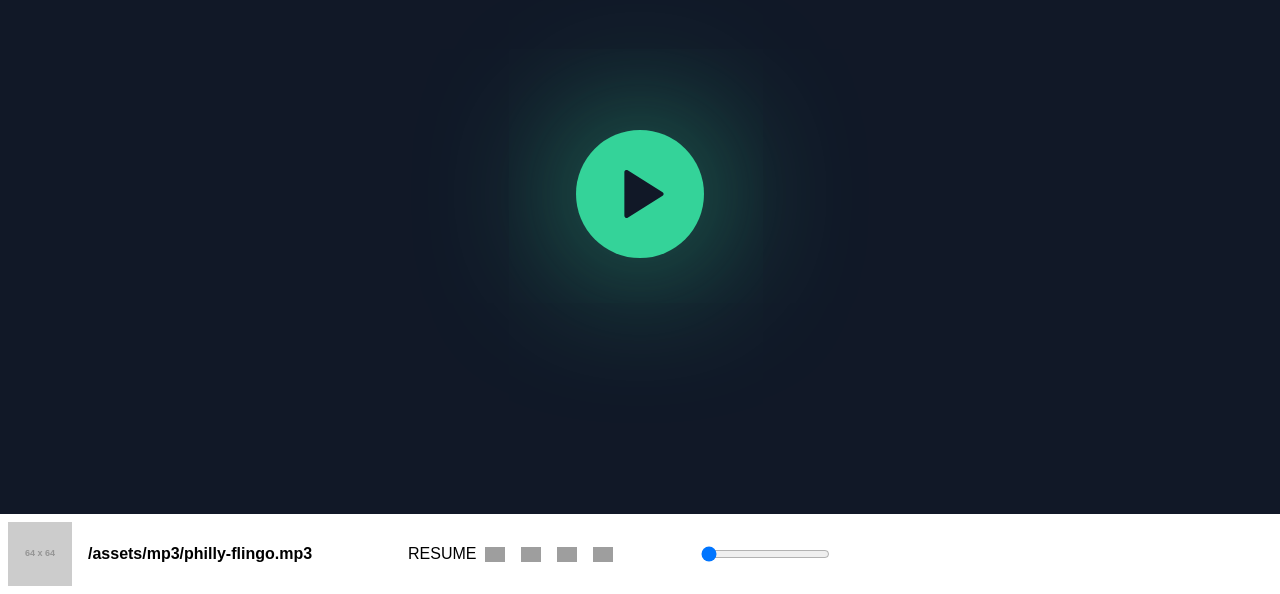
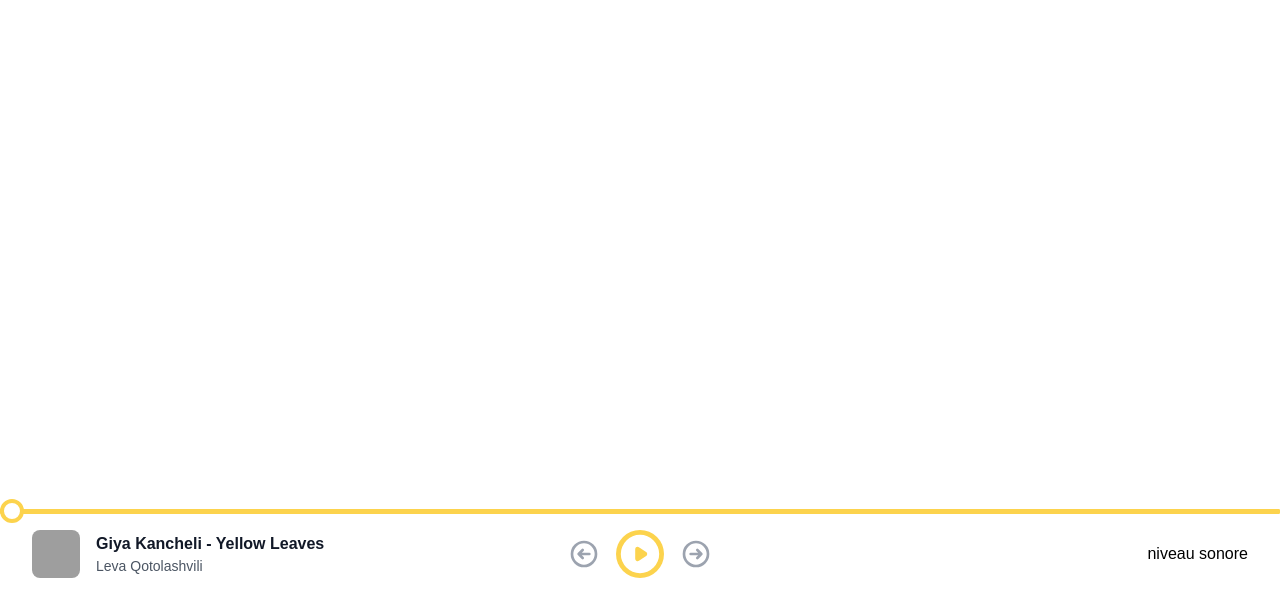
Before and after one commit to Drakx116/ecv-sound-hackathon, a React (Create React App) app: page / in a window 1280 px wide. Shown: the part 206-800 px from the top of the page. Built offline with nearby package versions, Linux system fonts and the light colour scheme; grey boxes are pictures that could not be loaded.

Commit message:
feat(audio player): integrate component

```diff
--- a/package.json
+++ b/package.json
@@ -4,6 +4,7 @@
   "private": true,
   "dependencies": {
     "@craco/craco": "^6.3.0",
+    "@heroicons/react": "^1.0.4",
     "@testing-library/jest-dom": "^5.11.4",
     "@testing-library/react": "^11.1.0",
     "@testing-library/user-event": "^12.1.10",
--- a/src/assets/css/tailwind.css
+++ b/src/assets/css/tailwind.css
@@ -5,3 +5,86 @@
 body {
   font-family: "Be Vietnam Pro", sans-serif;
 }
+
+input[type=range] {
+  -webkit-appearance: none;
+  /* margin: 18px 0; */
+  /* width: auto; */
+}
+input[type=range]:focus {
+  outline: none;
+}
+input[type=range]::-webkit-slider-runnable-track {
+  /* width: auto; */
+  height: 5px;
+  cursor: pointer;
+  background: #FCD34D;
+  border-radius: 1.3px;
+  margin-top: 7px;
+  /* border: 0.2px solid #010101; */
+}
+input[type=range]::-webkit-slider-thumb {
+  /* border: 1px solid #000000; */
+  height: 24px;
+  width: 24px;
+  border: 4px solid #FCD34D;
+  transform: translateY(-6px);
+  border-radius: 999px;
+  background: #ffffff;
+  cursor: pointer;
+  -webkit-appearance: none;
+  transform: translateY(-10px);
+}
+input[type=range]:focus::-webkit-slider-runnable-track {
+  background: #FCD34D;
+}
+input[type=range]::-moz-range-track {
+  /* width: auto; */
+  height: 5px;
+  cursor: pointer;
+  background: #FCD34D;
+  border-radius: 1.3px;
+  /* border: 0.2px solid #010101; */
+}
+input[type=range]::-moz-range-thumb {
+  /* border: 1px solid #000000; */
+  height: 16px;
+  width: 16px;
+  border-radius: 999px;
+  background: #ffffff;
+  cursor: pointer;
+  border: 4px solid #FCD34D;
+}
+input[type=range]::-ms-track {
+  /* width: auto; */
+  height: 5px;
+  cursor: pointer;
+  background: transparent;
+  border-color: transparent;
+  border-width: 16px 0;
+  color: transparent;
+}
+input[type=range]::-ms-fill-lower {
+  background: #FCD34D;
+  /* border: 0.2px solid #010101; */
+  border-radius: 2.6px;
+}
+input[type=range]::-ms-fill-upper {
+  background: #FCD34D;
+  /* border: 0.2px solid #010101; */
+  border-radius: 2.6px;
+}
+input[type=range]::-ms-thumb {
+  border: 4px solid #FCD34D;
+  height: 16px;
+  width: 16px;
+  border-radius: 999px;
+  background: #ffffff;
+  cursor: pointer;
+}
+input[type=range]:focus::-ms-fill-lower {
+  background: #FCD34D;
+}
+input[type=range]:focus::-ms-fill-upper {
+  background: #FCD34D;
+}
--- a/src/components/ActionBar/ActionBar.module.css
+++ b/src/components/ActionBar/ActionBar.module.css
@@ -1,3 +1,7 @@
+body {
+    background: #000;
+}
+
 svg path {
     stroke-width: 1px;
 }
--- a/src/components/ActionBar/ActionBar.tsx
+++ b/src/components/ActionBar/ActionBar.tsx
@@ -1,141 +1,164 @@
-import { useEffect, useState } from "react";
+import { useEffect, useRef, useState } from "react";
 
-import styles from './ActionBar.module.css';
-import play from '../../assets/png/play.png';
-import pause from '../../assets/png/pause.png';
-import shuffle from '../../assets/png/shuffle.png';
-import previous from '../../assets/png/back.png';
-import next from '../../assets/png/next.png';
-import {log} from "util";
+function AudioPlayer() {
+  return (
+    <div className="fixed bottom-0 left-0 right-0 z-70 bg-white px-8 py-4 w-full"></div>
+  );
+}
 
 function ActionBar() {
-    const [ playing, setPlaying ] = useState(false);
-    const [ music, setMusic ] = useState('');
-    const [ audio, setAudio ] = useState(new Audio());
-    const [ audioContext, setAudioContext ] = useState(new AudioContext());
-    const [ progress, setProgress ] = useState(0);
-    const [ musicDuration, setMusicDuration ] = useState(0);
+  const [percentage, setPercentage] = useState(0);
+  const [isPlaying, setIsPlaying] = useState(false);
+  const [duration, setDuration] = useState(0);
+  const [currentTime, setCurrentTime] = useState(0);
 
-    const getMusics = () => {
-        // TODO - Fetch musics from specific directory
-        return [ 'philly-flingo', 'rezz-edge' ];
-    };
+  const audioRef = useRef();
 
-    const musics = getMusics();
+  const onChange = (e: any) => {
+    const audio: any = audioRef.current;
+    audio.currentTime = (audio.duration / 100) * e.target.value;
+    setPercentage(e.target.value);
+  };
 
+  const play = () => {
+    const audio: any = audioRef.current;
+    audio.volume = 0.1;
 
-    const getRandomMusic = () => {
-        const random = Math.floor(Math.random() * musics.length);
-
-        return '/assets/mp3/' + musics[random] + '.mp3';
-    };
-
-    const initializePlayer = () => {
-        const audioCtx = new AudioContext();
-        audioCtx.resume();
-
-        setAudioContext(audioCtx);
-        audio.preload = 'true';
-        audio.controls = false;
-        preloadMusic();
-
-        document.body.appendChild(audio);
-
-        const context = new AudioContext();
-        const media = context.createMediaElementSource(audio);
-
-        const analyzer = context.createAnalyser();
-        analyzer.fftSize = 64;
-        // const bufferLength = analyzer.frequencyBinCount;
-        // const frequencies = new Float32Array(bufferLength);
-
-        media.connect(analyzer);
-        analyzer.connect(context.destination);
-    };
-
-    useEffect(() => {
-        initializePlayer();
-
-        audio.addEventListener('timeupdate', () => handleProgress());
-    }, []);
-
-    const handleProgress = () => {
-        setProgress(audio.currentTime);
-
-        if (!musicDuration) {
-            setMusicDuration(audio.duration);
-        }
+    if (!isPlaying) {
+      setIsPlaying(true);
+      audio.play();
     }
 
-    // EVENTS
+    if (isPlaying) {
+      setIsPlaying(false);
+      audio.pause();
+    }
+  };
 
-    const preloadMusic = () => {
-        const newMusic = getRandomMusic();
-        setMusic(newMusic);
-        audio.src = newMusic;
-    };
+  const getCurrDuration = (e: any) => {
+    const percent = (
+      (e.currentTarget.currentTime / e.currentTarget.duration) *
+      100
+    ).toFixed(2);
+    const time = e.currentTarget.currentTime;
 
-    const togglePlayAndPause = () => {
-        if (!playing) {
-            if (!audio.src) {
-                preloadMusic();
-            }
+    setPercentage(+percent);
+    setCurrentTime(time.toFixed(2));
+  };
 
-            audioContext.resume().then(() => audio.play()).catch(e => console.log(e));
-        }
-        else {
-            audio.pause();
-        }
-
-        setPlaying(!playing);
-    };
-
-    const changeMusicTime = (value: any) => {
-        audio.currentTime = value;
-    }
-
-    return (
-        <div className={ styles.actionBar }>
-            <div className={ styles.music }>
-                <div className={ styles.artist }>
-                    <img src="https://via.placeholder.com/64" alt="Artist"/>
-                    <p> { music } </p>
-                </div>
-                <div className={ styles.controls }>
-                    <button onClick={ () => {
-                        audioContext.resume().then(() => console.log('Done'));
-                        console.log(audioContext.state);
-                    }}>
-                        RESUME
-                    </button>
-
-
-                    <button id="btn-previous" className={ styles.cta }>
-                        <img src={ previous } alt="Previous" />
-                    </button>
-
-                    <button id="btn-toggle" onClick={ () => togglePlayAndPause() } className={ styles.cta }>
-                        { !playing
-                            ? <img src={ play } alt="Play" />
-                            : <img src={ pause } alt="Pause" />
-                        }
-                    </button>
-
-                    <button id="btn-next" className={ styles.cta }>
-                        <img src={ next } alt="Next" />
-                    </button>
-
-                    <button id="btn-shuffle" className={ styles.cta }>
-                        <img src={ shuffle } alt="Shuffle" />
-                    </button>
-                </div>
-
-                <div className={ styles.duration }>
-                    <input onChange={ e => changeMusicTime(e.target.value) } value={ progress } step="0.01" min="0" max={ musicDuration } type="range" />
-                </div>
-            </div>
-        </div>
-    );
+  return (
+    <div className="app-container">
+      <h1>Audio Player</h1>
+      <Slider percentage={percentage} onChange={onChange} />
+      <audio
+        //@ts-ignore
+        ref={audioRef}
+        onTimeUpdate={getCurrDuration}
+        onLoadedData={(e) => {
+          //@ts-ignore
+          setDuration(e.currentTarget.duration.toFixed(2));
+        }}
+        src="/assets/mp3/rezz-edge.mp3"
+      ></audio>
+      <ControlPanel
+        play={play}
+        isPlaying={isPlaying}
+        duration={duration}
+        currentTime={currentTime}
+      />
+    </div>
+  );
 }
 
-export default ActionBar;
+function Slider({ percentage = 0, onChange }: any) {
+  const [position, setPosition] = useState(0);
+  const [marginLeft, setMarginLeft] = useState(0);
+  const [progressBarWidth, setProgressBarWidth] = useState(0);
+
+  const rangeRef = useRef();
+  const thumbRef = useRef();
+
+  useEffect(() => {
+    //@ts-ignore
+    const rangeWidth = rangeRef.current.getBoundingClientRect().width;
+    //@ts-ignore
+    const thumbWidth = thumbRef.current.getBoundingClientRect().width;
+    const centerThumb = (thumbWidth / 100) * percentage * -1;
+    const centerProgressBar =
+      thumbWidth +
+      (rangeWidth / 100) * percentage -
+      (thumbWidth / 100) * percentage;
+    setPosition(percentage);
+    setMarginLeft(centerThumb);
+    setProgressBarWidth(centerProgressBar);
+  }, [percentage]);
+
+  return (
+    <div className="slider-container">
+      <div
+        className="progress-bar-cover"
+        style={{
+          width: `${progressBarWidth}px`,
+        }}
+      ></div>
+      <div
+        className="thumb"
+        //@ts-ignore
+        ref={thumbRef}
+        style={{
+          left: `${position}%`,
+          marginLeft: `${marginLeft}px`,
+        }}
+      ></div>
+      <input
+        type="range"
+        value={position}
+        //@ts-ignore
+        ref={rangeRef}
+        step="0.01"
+        className="range"
+        onChange={onChange}
+      />
+    </div>
+  );
+}
+
+function ControlPanel({ play, isPlaying, duration, currentTime }: any) {
+  function secondsToHms(seconds: any) {
+    if (!seconds) return "00m 00s";
+
+    let duration = seconds;
+    let hours = duration / 3600;
+    duration = duration % 3600;
+    //@ts-ignore
+    let min: any = parseInt(duration / 60);
+    duration = duration % 60;
+
+    let sec: any = parseInt(duration);
+
+    if (sec < 10) {
+      sec = `0${sec}`;
+    }
+    if (min < 10) {
+      min = `0${min}`;
+    }
+    //@ts-ignore
+    if (parseInt(hours, 10) > 0) {
+      //@ts-ignore
+      return `${parseInt(hours, 10)}h ${min}m ${sec}s`;
+    } else if (min == 0) {
+      return `00m ${sec}s`;
+    } else {
+      return `${min}m ${sec}s`;
+    }
+  }
+
+  return (
+    <div className="control-panel">
+      <div className="timer">{secondsToHms(currentTime)}</div>
+      <div className="timer">{secondsToHms(duration)}</div>
+    </div>
+  );
+}
+
+export default AudioPlayer;
--- a/src/components/App/App.tsx
+++ b/src/components/App/App.tsx
@@ -2,17 +2,15 @@ import Play from "../Play/Play";
 import styles from "./App.module.css";
 import { defaultMusic, MusicContext } from "../../contexts/music";
 import Bubbles from "../Bubbles/Bubbles";
-import ActionBar from '../ActionBar/ActionBar';
+import ActionBar from "../ActionBar/ActionBar";
+import AudioPlayer from "../AudioPlayer/AudioPlayer";
+import { useState } from "react";
 
 function App() {
   return (
-    <MusicContext.Provider value={defaultMusic}>
-      <main className={styles.main}>
-        <Play />
-        <Bubbles />
-        <ActionBar />
-      </main>
-    </MusicContext.Provider>
+    <div className="h-screen bg-white w-full">
+      <AudioPlayer />
+    </div>
   );
 }
 
--- /dev/null
+++ b/src/components/AudioPlayer/AudioPlayer.tsx
@@ -0,0 +1,125 @@
+import { useEffect, useRef, useState } from "react";
+import { PlayIcon, PauseIcon } from "@heroicons/react/solid";
+import {
+  ArrowCircleRightIcon,
+  ArrowCircleLeftIcon,
+} from "@heroicons/react/outline";
+
+// En attendant le useContext
+const data = {
+  author: "Leva Qotolashvili",
+  title: "Giya Kancheli - Yellow Leaves",
+  profilePicture:
+    "https://image.freepik.com/photos-gratuite/portrait-homme-oktoberfest-portant-vetements-traditionnels-bavarois_155003-30001.jpg",
+  song: "/assets/mp3/rezz-edge.mp3",
+};
+
+function AudioPlayer() {
+  const [song, setSong] = useState(data);
+  const [isPlaying, setIsPlaying] = useState(false);
+  const [currentTime, setCurrentTime] = useState("0");
+  const audioRef: HTMLAudioElement | any = useRef();
+  const [duration, setDuration] = useState(0);
+  const [percentage, setPercentage] = useState(0);
+
+  const play = () => {
+    setIsPlaying(true);
+    audioRef.current.play();
+  };
+
+  const pause = () => {
+    setIsPlaying(false);
+    audioRef.current.pause();
+  };
+
+  const onChange = (event: any) =>
+    (audioRef.current.currentTime = event.target.value);
+
+  return (
+    <>
+      <div className="fixed bottom-0 left-0 right-0 z-70 bg-white px-8 py-4 w-full flex items-center border-t-4 border-gray-200">
+        <input
+          type="range"
+          value={currentTime}
+          step="0.01"
+          className="absolute top-0 left-0 w-full p-0 m-0 transform -translate-y-3"
+          max={duration}
+          onChange={onChange}
+        />
+        <div className="flex items-center justify-between w-full">
+          <div className="flex items-center w-full">
+            <img
+              src={song.profilePicture}
+              className="h-12 w-12 border-rounded rounded-lg mr-4"
+              alt=""
+            />
+            <div className="mr-16">
+              <p className="text-base font-bold text-gray-900">{data.title}</p>
+              <p className="text-sm text-gray-600">{data.author}</p>
+            </div>
+          </div>
+        </div>
+        <div className="w-full flex items-center justify-center">
+          <button
+            onClick={() => {
+              console.log("music left");
+            }}
+          >
+            <ArrowCircleLeftIcon className="h-8 w-8 text-gray-400" />
+          </button>
+          <button className="bg-yellow-300 rounded-full mx-4">
+            {isPlaying ? (
+              <PauseIcon
+                className="h-12 w-12 text-white"
+                onClick={() => pause()}
+              />
+            ) : (
+              <PlayIcon
+                className="h-12 w-12 text-white"
+                onClick={() => play()}
+              />
+            )}
+          </button>
+          <button
+            onClick={() => {
+              console.log("music right");
+            }}
+          >
+            <ArrowCircleRightIcon className="h-8 w-8 text-gray-400" />
+          </button>
+        </div>
+        <div className="w-full flex justify-end">niveau sonore</div>
+      </div>
+      {/* balek */}
+      <audio
+        onPlay={() => {
+          console.log("on play");
+        }}
+        onLoadedData={(event: any) => setDuration(event.target.duration)}
+        onTimeUpdate={(event: any) => setCurrentTime(event.target.currentTime)}
+        ref={audioRef}
+        src="/assets/mp3/rezz-edge.mp3"
+      ></audio>
+      {/* end balek */}
+    </>
+  );
+}
+
+export default AudioPlayer;
+
+{
+  /* <div className="flex items-center">
+            {typeof audioRef.current !== "undefined" && (
+              <>
+                <p className="mr-4 text-xs text-gray-600">
+                  {Math.round(audioRef.current.currentTime)}
+                </p>
+                <p className=" text-xs text-gray-600">{`${Math.round(
+                  Math.floor(duration / 60)
+                )}:${Math.round(
+                  duration - Math.floor(duration / 60) * 60
+                )}`}</p>
+              </>
+            )}
+          </div> */
+}
```
Also changed, not shown: 1 other file (tests, documents, lock files or other folders).
